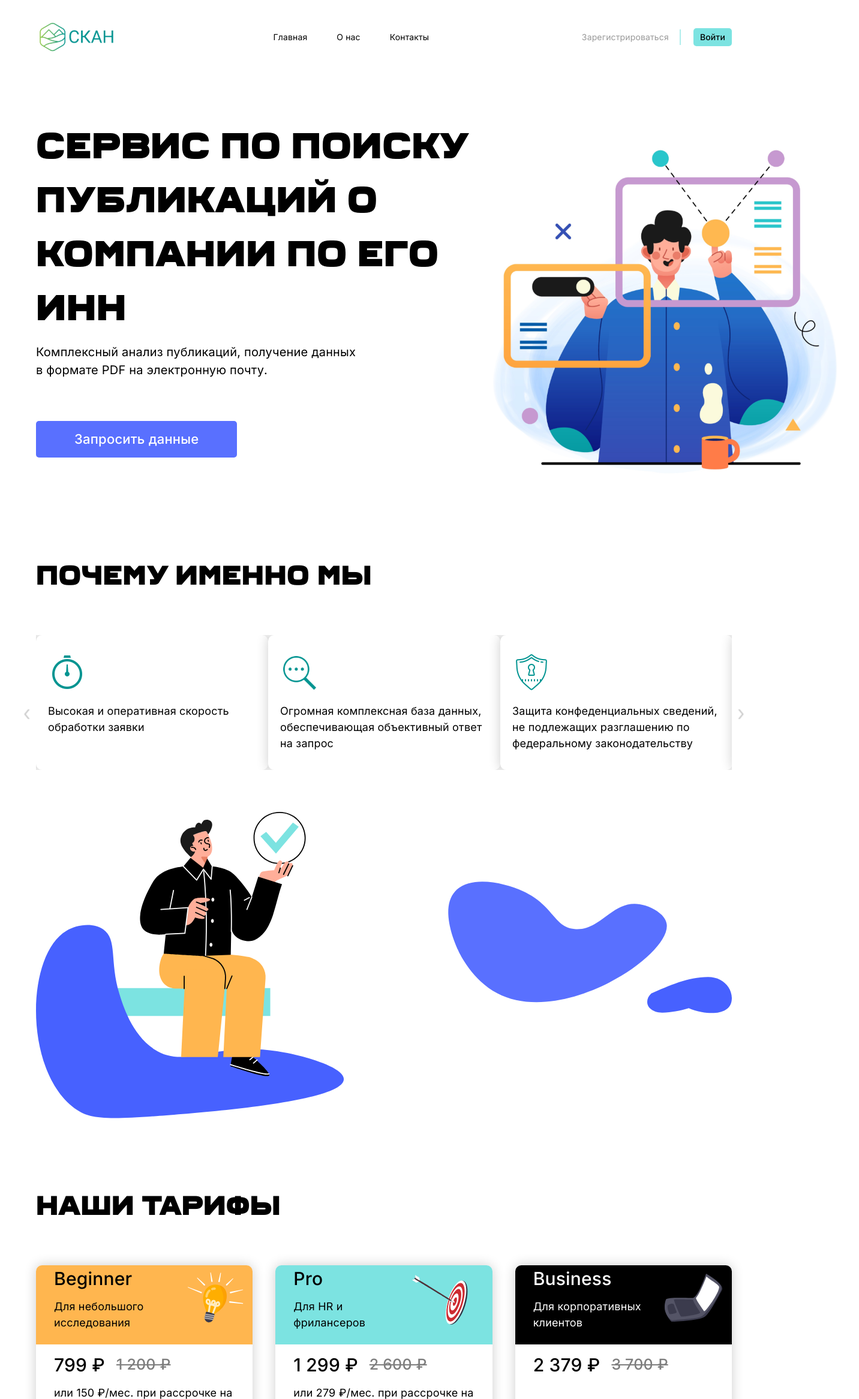
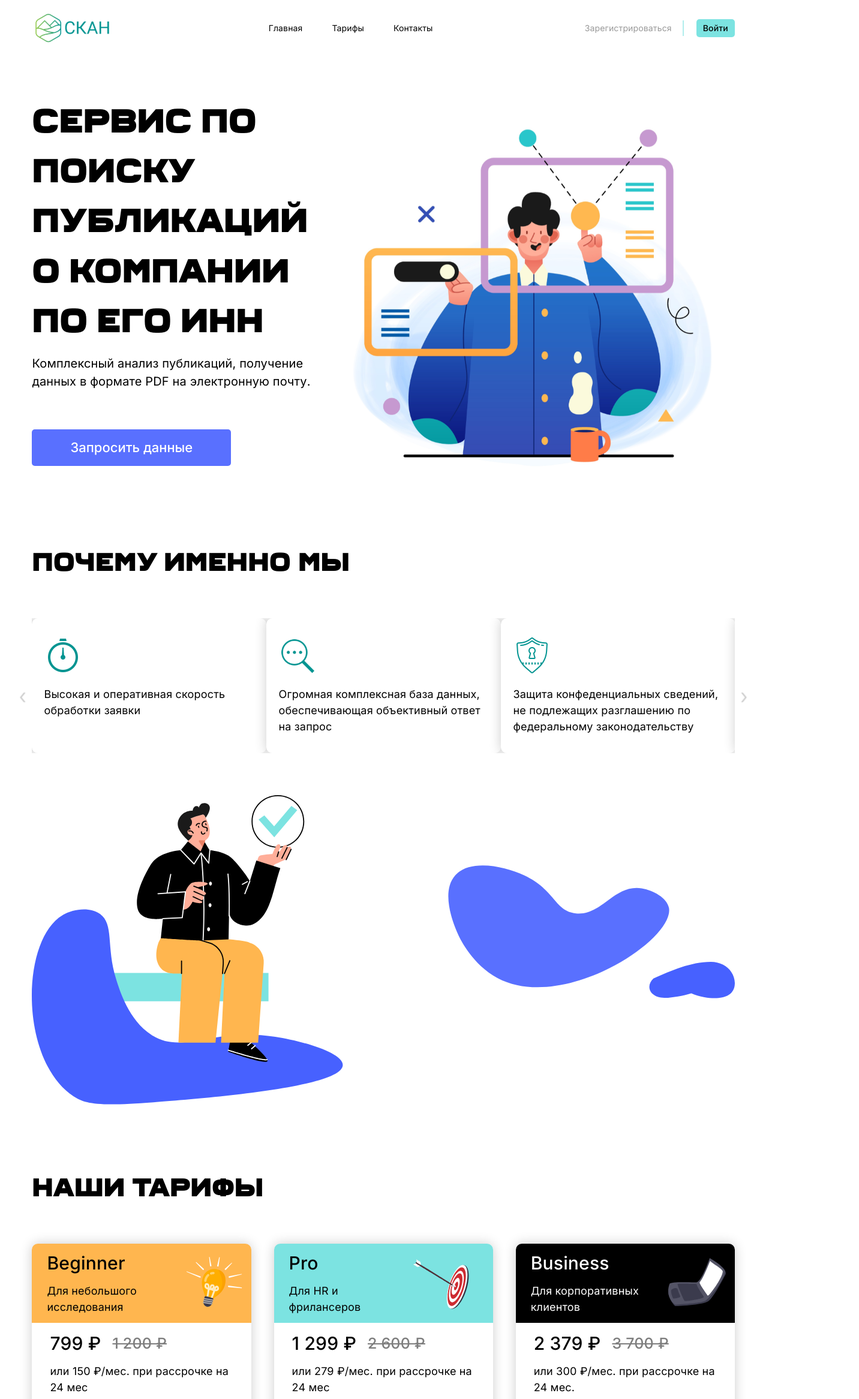
Before and after one commit to DanilaEmelchenko/scan, a React (Vite) app: page /main in a window 1280 px wide. Shown: the top 2333 px of the page at 60% size, 1432 px wide, since content can reach past the window. Built offline with nearby package versions, Linux system fonts and the light colour scheme.

Commit message:
work is main

```diff
--- a/src/module/Footer/Footer.module.scss
+++ b/src/module/Footer/Footer.module.scss
@@ -2,14 +2,19 @@
 @use "../../app/styles/variables" as var;
 
 .footer {
-  display: flex;
-  justify-content: space-between;
-  align-items: center;
-  padding: 25px 45px 25px 60px;
   background-color: var.$color-primary;
   font-size: 14px;
   letter-spacing: 0.01em;
   color: var.$color-white;
+  padding-right: clamp(1.625rem, 1.018rem + 3.04vw, 3.75rem);
+  padding-left: clamp(0.875rem, 0.054rem + 4.11vw, 3.75rem);
+  & .container {
+    margin: 0 auto;
+    max-width: 1320px;
+    display: flex;
+    justify-content: space-between;
+    align-items: center;
+  }
   & .content {
     text-align: right;
     & .link {
--- a/src/module/Footer/Footer.tsx
+++ b/src/module/Footer/Footer.tsx
@@ -3,6 +3,7 @@ import s from "./Footer.module.scss";
 const Footer = () => {
   return (
     <footer className={s.footer}>
+      <div className={s.container}>
         <img src="icons/logo-footer.svg" alt="logo" />
         <div className={s.content}>
           <p className={s.text}>
@@ -17,6 +18,7 @@ const Footer = () => {
           </p>
           <p className={s.copyright}>Copyright. 2022</p>
         </div>
+      </div>
     </footer>
   );
 };
--- a/src/module/Header/Header.module.scss
+++ b/src/module/Header/Header.module.scss
@@ -2,16 +2,16 @@
 @use "../../app/styles/variables" as var;
 
 .header {
-  padding: 15px 60px;
+  font-size: 14px;
+  letter-spacing: 0.01em;
+  max-width: 1440px;
+  margin: 0 auto;
+  padding-right: clamp(1.625rem, 1.018rem + 3.04vw, 3.75rem);
+  padding-left: clamp(0.875rem, 0.054rem + 4.11vw, 3.75rem);
   display: flex;
   justify-content: space-between;
   align-items: center;
-  font-size: 14px;
-  letter-spacing: 0.01em;
 }
 
 @media only screen and (max-width: 375px) {
-  .header {
-    padding: 9px 26px 14px;
-  }
 }
--- a/src/module/Header/Header.tsx
+++ b/src/module/Header/Header.tsx
@@ -5,7 +5,7 @@ import Navbar from "./Navbar/Navbar";
 const Header = () => {
   return (
     <header className={s.header}>
-      <img src="icons/logo-header.svg" alt="logo" />
+      <img className={s.logo} src="icons/logo-header.svg" alt="logo" />
       <Navbar />
       <Authorization />
     </header>
--- a/src/module/Header/Navbar/navbar.data.ts
+++ b/src/module/Header/Navbar/navbar.data.ts
@@ -1,5 +1,5 @@
 export const navbarData = [
   { id: 1, text: "Главная" },
-  { id: 2, text: "О нас" },
+  { id: 2, text: "Тарифы" },
   { id: 3, text: "Контакты" },
 ];
--- a/src/module/Main/Hero/Hero.module.scss
+++ b/src/module/Main/Hero/Hero.module.scss
@@ -4,28 +4,29 @@
 .hero {
   display: flex;
   justify-content: space-between;
+  letter-spacing: 0.01em;
+  & .content {
     & .title {
-    width: 743px;
       font-weight: 900;
-    font-size: 60px;
-    letter-spacing: 0.01em;
+      font-size: clamp(1.75rem, 1.179rem + 2.86vw, 3.75rem);
       font-family: fonts, "Ferry";
     }
     & .text {
-    width: 534px;
       font-size: 20px;
-    letter-spacing: 0.01em;
       margin-top: 20px;
     }
     & .button {
       padding: 14px 64px;
-    margin-top: 70px;
+      margin-top: clamp(2rem, 1.321rem + 3.39vw, 4.375rem);
       border-radius: 5px;
       background-color: var.$color-purple;
       color: var.$color-white;
       font-weight: 500;
       font-size: 22px;
-    letter-spacing: 0.01em;
       cursor: pointer;
     }
   }
+  & .image {
+    width: 100%;
+  }
+}
--- a/src/module/Main/Hero/Hero.tsx
+++ b/src/module/Main/Hero/Hero.tsx
@@ -5,14 +5,17 @@ const Hero = () => {
   return (
     <section className={s.hero}>
       <div className={s.content}>
-        <h1 className={s.title}>сервис по поиску публикаций о компании по его ИНН</h1>
+        <h1 className={s.title}>
+          сервис по поиску <br /> публикаций <br />о компании <br />
+          по его ИНН
+        </h1>
         <p className={s.text}>
           Комплексный анализ публикаций, получение данных в формате PDF на
           электронную почту.
         </p>
         <Button className={s.button}>Запросить данные</Button>
       </div>
-      <img src="images/main/hero-image.svg" alt="image" />
+      <img className={s.image} src="images/main/hero-image.svg" alt="image" />
     </section>
   );
 };
--- a/src/module/Main/SliderMain/SliderMain.module.scss
+++ b/src/module/Main/SliderMain/SliderMain.module.scss
@@ -2,11 +2,11 @@
 @use "../../../app/styles/fonts";
 
 .slider {
-  margin-top: 109px;
+  margin-top: clamp(3.438rem, 2.473rem + 4.82vw, 6.813rem);
   & .title {
-    margin-bottom: 70px;
+    margin-bottom: clamp(2rem, 1.321rem + 3.39vw, 4.375rem);
     font-weight: 900;
-    font-size: 45px;
+    font-size: clamp(1.75rem, 1.446rem + 1.52vw, 2.813rem);
     letter-spacing: 0.01em;
     font-family: fonts, "Ferry", sans-serif;
   }
--- a/src/module/Main/Tarifs/Tarifs.module.scss
+++ b/src/module/Main/Tarifs/Tarifs.module.scss
@@ -2,16 +2,16 @@
 @use "../../../app/styles/fonts";
 
 .tarifs {
-  margin-top: 107.48px;
+  margin-top: clamp(5rem, 4.518rem + 2.41vw, 6.688rem);
   font-size: 18px;
   letter-spacing: 0.01em;
   & .title {
     font-weight: 900;
-    font-size: 45px;
+    font-size: clamp(1.75rem, 1.446rem + 1.52vw, 2.813rem);
     font-family: fonts, "Ferry", sans-serif;
   }
   & .cards {
-    margin-top: 70px;
+    margin-top: clamp(2.313rem, 1.723rem + 2.95vw, 4.375rem);
     display: flex;
     justify-content: center;
     gap: 38px;
@@ -26,7 +26,7 @@
       align-items: center;
       justify-content: space-between;
       border-radius: 10px 10px 0 0;
-      padding: 11px 15.76px 34px 30px;
+      padding: 30px 15px 34px 25px;
       height: 132px;
       & .card__top-content {
         & .card__top-title {
@@ -84,14 +84,14 @@
           height: 150px;
           width: 50px;
           background: #fff;
-          left: -55px;
+          left: -100px;
           top: -40px;
           transform: rotate(37deg);
-          transition: all 0.5s ease;
+          transition: all 1s ease;
           opacity: 0.3;
         }
         & :hover::before {
-          left: 95%;
+          left: 110%;
         }
         & .card__bottom-button {
           margin-top: 55px;
--- a/src/module/Main/Tarifs/Tarifs.tsx
+++ b/src/module/Main/Tarifs/Tarifs.tsx
@@ -44,7 +44,6 @@ const Tarifs = () => {
                 </p>
                 <div
                   className={s["card__bottom-list"]}
-                  style={tarif.id === 3 ? { marginTop: "96px" } : {}}
                 >
                   <h4 className={s["card__bottom-listTitle"]}>
                     В тариф входит:
--- a/src/module/Main/Tarifs/tarifs.data.ts
+++ b/src/module/Main/Tarifs/tarifs.data.ts
@@ -43,7 +43,7 @@ export const tarifsData = [
     checkMark: "icons/main/tariffs/check-mark.svg",
     price: "2 379 ₽",
     priceThrough: "3 700 ₽",
-    priceCredit: "",
+    priceCredit: "или 300 ₽/мес. при рассрочке на 24 мес.",
     list: [
       "Все пункты тарифа Pro",
       "Безлимитное количество запросов",
--- a/src/pages/Main/Main.module.scss
+++ b/src/pages/Main/Main.module.scss
@@ -1,9 +1,11 @@
 .main {
-  padding: 69px 60px 118px;
+  max-width: 1440px;
+  margin: 0 auto;
+  padding: clamp(1.25rem, 0.375rem + 4.38vw, 4.313rem)
+    clamp(1.625rem, 1.018rem + 3.04vw, 3.75rem)
+    clamp(2.688rem, 1.348rem + 6.7vw, 7.375rem)
+    clamp(0.875rem, 0.054rem + 4.11vw, 3.75rem);
 }
 
 @media only screen and (max-width: 375px) {
-  .main {
-    padding: 20px 26px 43px 14px;
-  }
 }
```
Lines whose indentation alone changed are shown as unchanged.
